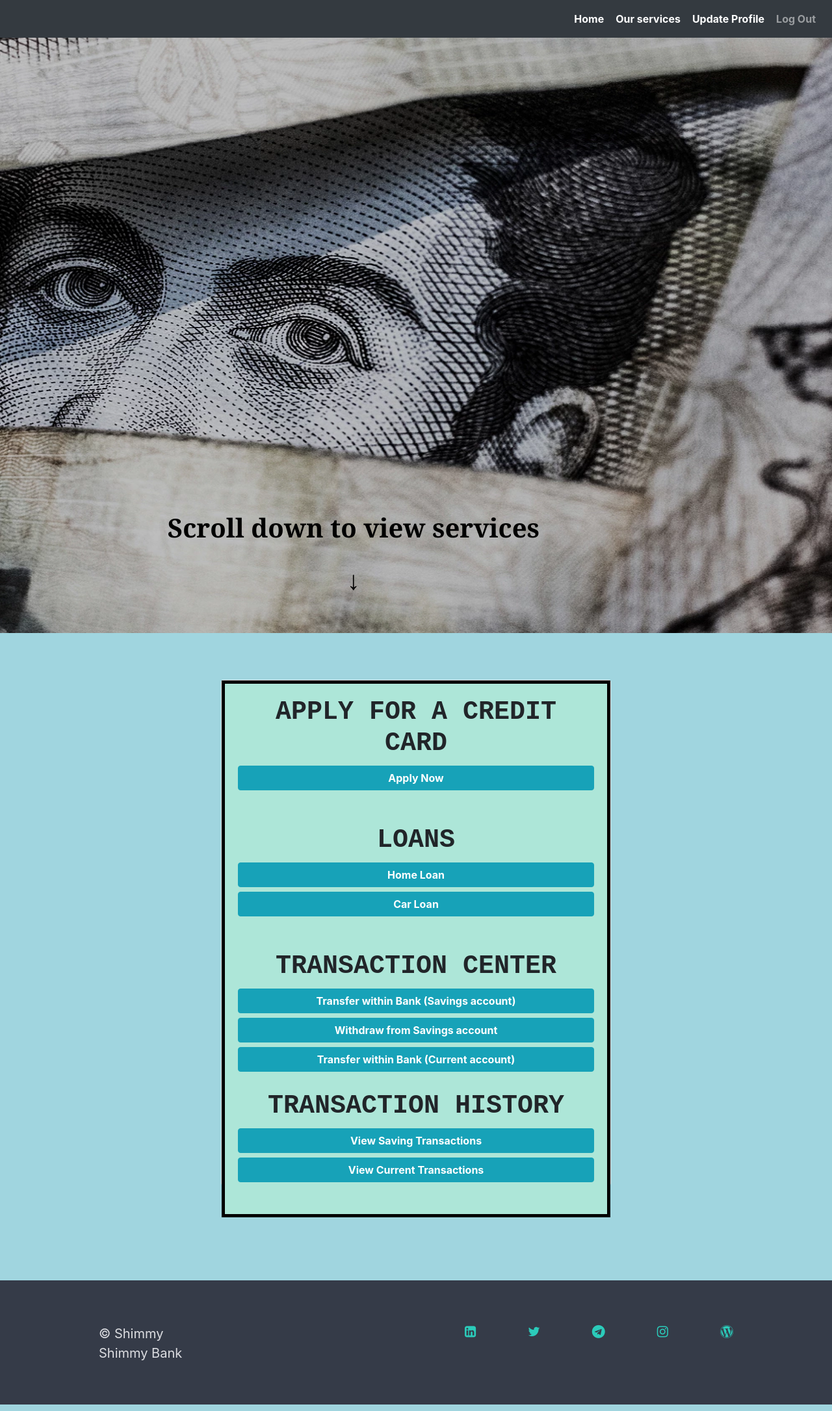
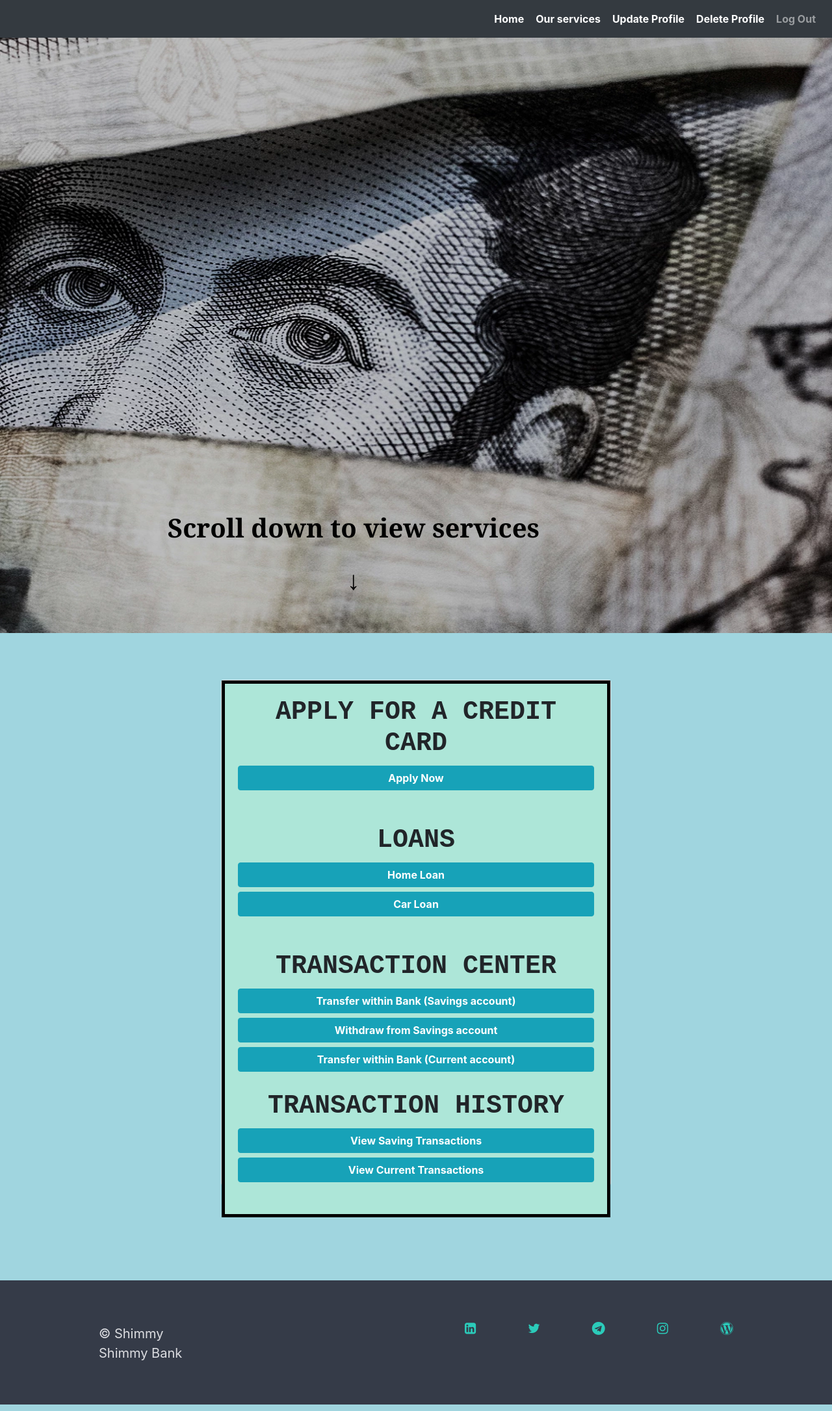
Before and after one commit to MrTitan444/Shimmy.shimmy.bank, a Flask app: page /ourservices in a window 1280 px wide; the page is wider, and only the part inside the window is pictured. Shown: that part at 65% size. Run offline with Flask 3, Linux system fonts and the light colour scheme; the visitor is signed in with stand-in values (Sample User, id 1); parts of the project's set-up code (start-up, migrations or seed data) failed here and were passed over.

Commit message:
unsuccessful

```diff
--- a/Shimmy Shimmy Bank/Shimmy.shimmy.bank/website/templates/index.html
+++ b/Shimmy Shimmy Bank/Shimmy.shimmy.bank/website/templates/index.html
@@ -25,6 +25,7 @@
         {% if "user" in session %}
           <li><a href="/ourservices" class="nav-item nav-link nav-anchor active" id="home"><b>Our services</b></a></li>
           <li><a href="/update" class="nav-item nav-link nav-anchor active" id="home"><b>Update Profile</b></a></li>
+          <li><a href="/delete" class="nav-item nav-link nav-anchor active" id="home"><b>Delete Profile</b></a></li>
           <li><a href="/logout" class="nav-item nav-link nav-anchor"><b>Log Out</b></a></li>
         {% endif %}
         {% if "user" not in session %}
--- a/Shimmy Shimmy Bank/Shimmy.shimmy.bank/website/templates/ourservices.html
+++ b/Shimmy Shimmy Bank/Shimmy.shimmy.bank/website/templates/ourservices.html
@@ -1,3 +1,4 @@
+{ % extends "index.html" % }
 <!DOCTYPE html>
 <html lang="en">
 <head>
@@ -25,6 +26,7 @@
         {% if "user" in session %}
         <li><a href="/ourservices" class="nav-item nav-link nav-anchor active" id="home"><b>Our services</b></a></li>
         <li><a href="/update" class="nav-item nav-link nav-anchor active" id="home"><b>Update Profile</b></a></li>
+        <li><a href="/delete" class="nav-item nav-link nav-anchor active" id="home"><b>Delete Profile</b></a></li>
         {% endif %}
         {% if "user" not in session %}
           <li><a href="/signup" class="nav-item nav-link nav-anchor"><b>Sign Up</b></a></li>
@@ -34,7 +36,7 @@
         <!--li><a href="" class="nav-item nav-link nav-anchor" id="blogs">Blogs</a></li-->
       </ul>
     </div>
-  </nav>>
+  </nav>
   <!-- Content -->
   <div class="hero">
     <div class="container">
```
